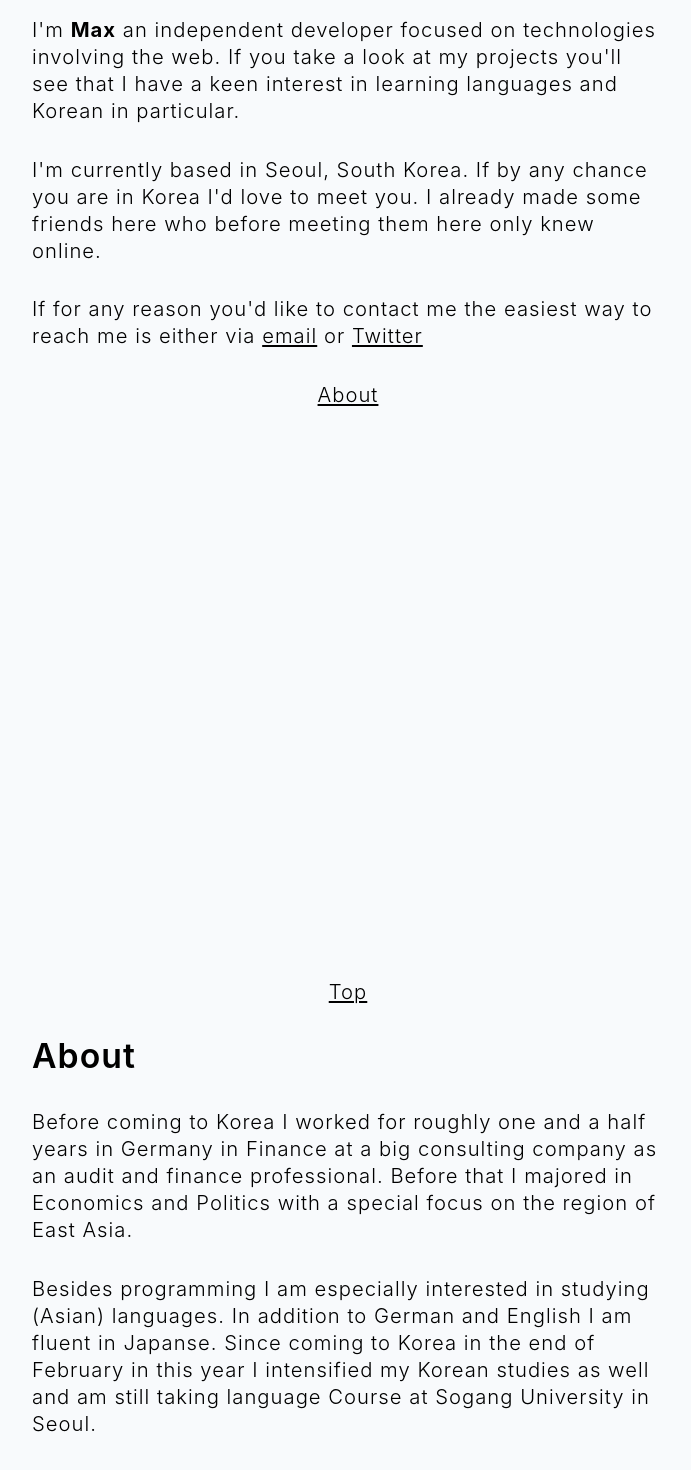
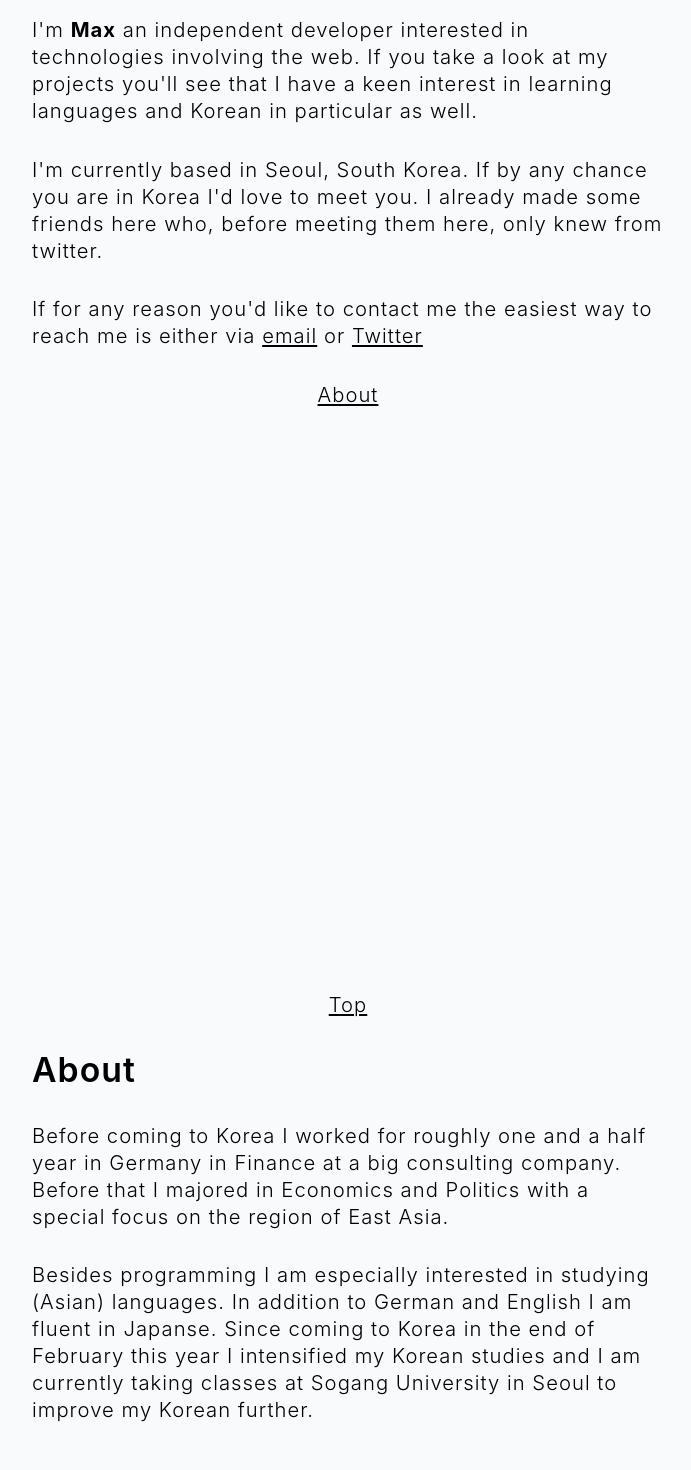
Before and after one commit to mxngls/mxengels.com, a Next.js app: page / in a window 1280 px wide. Shown: the part 182-1652 px from the top of the page, without its empty margins (292-983 px from the left). Built offline with nearby package versions, Linux system fonts and the light colour scheme.

Commit message:
Correct spelling mistakes and rewrite README.md

```diff
--- a/pages/index.tsx
+++ b/pages/index.tsx
@@ -22,15 +22,16 @@ export default function Home() {
               </span>
             </h1>
             <p>
-              I&apos;m <b>Max</b> an independent developer focused on
+              I&apos;m <b>Max</b> an independent developer interested in
               technologies involving the web. If you take a look at my projects
               you&apos;ll see that I have a keen interest in learning languages
-              and Korean in particular.
+              and Korean in particular as well.
             </p>
             <p>
               I&apos;m currently based in Seoul, South Korea. If by any chance
               you are in Korea I&apos;d love to meet you. I already made some
-              friends here who before meeting them here only knew online.
+              friends here who, before meeting them here, only knew from
+              twitter.
             </p>
             <p>
               If for any reason you&apos;d like to contact me the easiest way to
@@ -52,17 +53,17 @@ export default function Home() {
             </Link>
             <h2 className="text-3xl font-semibold">About</h2>
             <p>
-              Before coming to Korea I worked for roughly one and a half years
-              in Germany in Finance at a big consulting company as an audit and
-              finance professional. Before that I majored in Economics and
-              Politics with a special focus on the region of East Asia.{" "}
+              Before coming to Korea I worked for roughly one and a half year in
+              Germany in Finance at a big consulting company. Before that I
+              majored in Economics and Politics with a special focus on the
+              region of East Asia.{" "}
             </p>
             <p>
               Besides programming I am especially interested in studying (Asian)
               languages. In addition to German and English I am fluent in
-              Japanse. Since coming to Korea in the end of February in this year
-              I intensified my Korean studies as well and am still taking
-              language Course at Sogang University in Seoul.
+              Japanse. Since coming to Korea in the end of February this year I
+              intensified my Korean studies and I am currently taking classes at
+              Sogang University in Seoul to improve my Korean further.
             </p>
           </section>
         </div>
--- a/pages/projects.tsx
+++ b/pages/projects.tsx
@@ -10,8 +10,8 @@ export default function Projects() {
       >
         <h1 className="text-3xl font-semibold">Projects</h1>
         <p>
-          These are a couple of my selected projects that I think might be
-          valuable to others as well. You might find other projects{" "}
+          These are a couple of selected projects that I think might be valuable
+          to others as well. You might find other projects{" "}
           <a href="https://github.com/mxngls">here</a>.
         </p>
         <ul className="mt-4 flex flex-col items-center justify-center gap-6">
```
